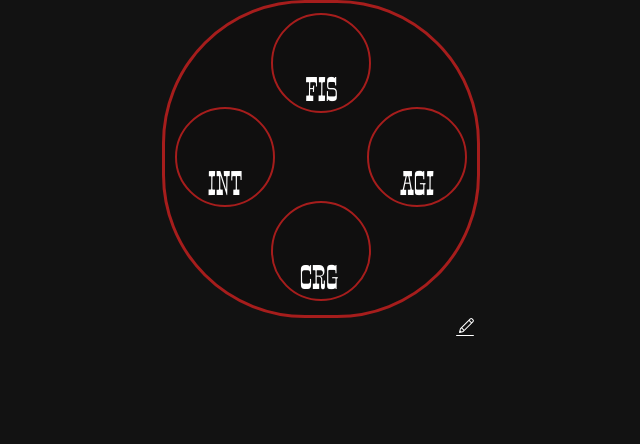
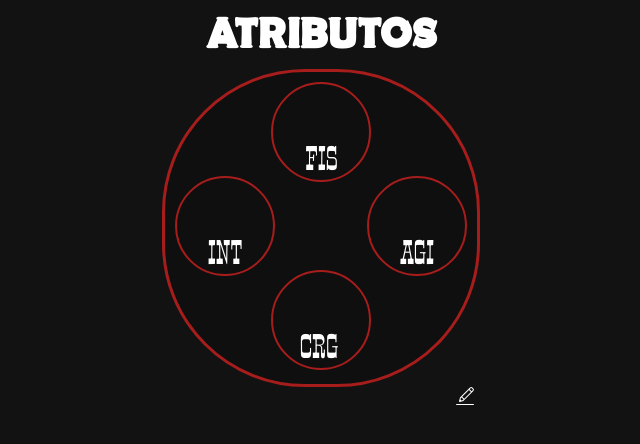
Before and after one commit to gabrield14s/som-das-seis, a React (Create React App) app: page / in a window 1280 px wide. Shown: the top 444 px of the page, without its empty margins (319-959 px from the left). Built offline with nearby package versions, Linux system fonts and the light colour scheme.

Commit message:
bug resolvido e componente "Title" implementado

```diff
--- a/src/Components/AtributesInChamber.jsx
+++ b/src/Components/AtributesInChamber.jsx
@@ -1,11 +1,13 @@
 import React, { useEffect, useState } from "react";
-import { BsCursor } from "react-icons/bs";
 import { CiEdit } from "react-icons/ci";
 import { FaCheck } from "react-icons/fa6";
 
 export default function AtributesInChamber() {
     const [editavel, setEditavel] = useState(false);
-    const [valor, setValor] = useState("");
+    const [valorFIS, setValorFIS] = useState("");
+    const [valorINT, setValorINT] = useState("");
+    const [valorAGI, setValorAGI] = useState("");
+    const [valorCOR, setValorCOR] = useState("");
 
     return (
         <>
@@ -13,10 +15,10 @@ export default function AtributesInChamber() {
             <div className="line1">
                 <div className="atributes-place">
                     <input type="number" name="fisico" disabled={!editavel} id="fis" max="10"
-                    value={valor}
-                    onChange={(e) => setValor(e.target.value)}
+                    value={valorFIS}
+                    onChange={(e) => setValorFIS(e.target.value)}
                     onBlur={() => {
-                      if (valor === "") setValor("0");
+                      if (valorFIS === "") setValorFIS("0");
                     }}
                     className={`atributes-place-input ${!editavel ? "no-border" : ""}`}
                     />
@@ -26,10 +28,10 @@ export default function AtributesInChamber() {
             <div className="line2">
                 <div className="atributes-place" id="atributes-place-int">
                     <input type="number" name="intelecto" disabled={!editavel} id="int" max="10"
-                    value={valor}
-                    onChange={(e) => setValor(e.target.value)}
+                    value={valorINT}
+                    onChange={(e) => setValorINT(e.target.value)}
                     onBlur={() => {
-                      if (valor === "") setValor("0");
+                      if (valorINT === "") setValorINT("0");
                     }}
                     className={`atributes-place-input ${!editavel ? "no-border" : ""}`}
                     />
@@ -37,10 +39,10 @@ export default function AtributesInChamber() {
                 </div>
                 <div className="atributes-place" id="atributes-place-agl">
                     <input type="number" name="agilidade" disabled={!editavel} id="agi" max="10"
-                    value={valor}
-                    onChange={(e) => setValor(e.target.value)}
+                    value={valorAGI}
+                    onChange={(e) => setValorAGI(e.target.value)}
                     onBlur={() => {
-                      if (valor === "") setValor("0");
+                      if (valorAGI === "") setValorAGI("0");
                     }}
                     className={`atributes-place-input ${!editavel ? "no-border" : ""}`}
                     />
@@ -50,10 +52,10 @@ export default function AtributesInChamber() {
             <div className="line3">
                 <div className="atributes-place">
                     <input type="number" name="coragem" disabled={!editavel} id="crg" max="10"
-                    value={valor}
-                    onChange={(e) => setValor(e.target.value)}
+                    value={valorCOR}
+                    onChange={(e) => setValorCOR(e.target.value)}
                     onBlur={() => {
-                      if (valor === "") setValor("0");
+                      if (valorCOR === "") setValorCOR("0");
                     }}
                     className={`atributes-place-input ${!editavel ? "no-border" : ""}`}
                     />
--- /dev/null
+++ b/src/Components/Title.jsx
@@ -0,0 +1,8 @@
+import react from "react";
+import "../styles/AtributesStyles.css"
+
+export default function Title( { title } ){
+    return(
+        <h1 className="atributes-title">{title}</h1>
+    )
+}
--- a/src/Pages/Atributes.jsx
+++ b/src/Pages/Atributes.jsx
@@ -1,10 +1,12 @@
 import React from "react";
 import "../styles/AtributesStyles.css"
 import Chamber from "../Components/Chamber";
+import Title from "../Components/Title";
 
 export default function Atributes(){
     return(
         <div className="atributes-page">
+            <Title title="Atributos"></Title>
             <Chamber></Chamber>
         </div>
     );
--- a/src/styles/AtributesStyles.css
+++ b/src/styles/AtributesStyles.css
@@ -1,6 +1,15 @@
 @font-face {
     font-family: 'Smokum-Regular';
     src: url("../assets/Smokum-Regular.ttf");
+}
+
+@font-face {
+    font-family: "Western Brother";
+    src: url("../assets/Western\ Brother.ttf");
+}
+
+html{
+    background: #121212;
 }
 
 .atributes-page{
@@ -13,6 +22,15 @@
     display: flex;
     width: 100vw;
     justify-content: center;
+}
+
+.atributes-title{
+    font-family: "Western Brother", sans-serif;
+    display: flex;
+    justify-content: center;
+    font-size: 42px;
+    margin: 0px;
+    color: #FFF;
 }
 
 .chamber{
```
Also changed, not shown: src/assets/Western Brother.ttf (added), src/assets/Western Samurai.otf (added).
